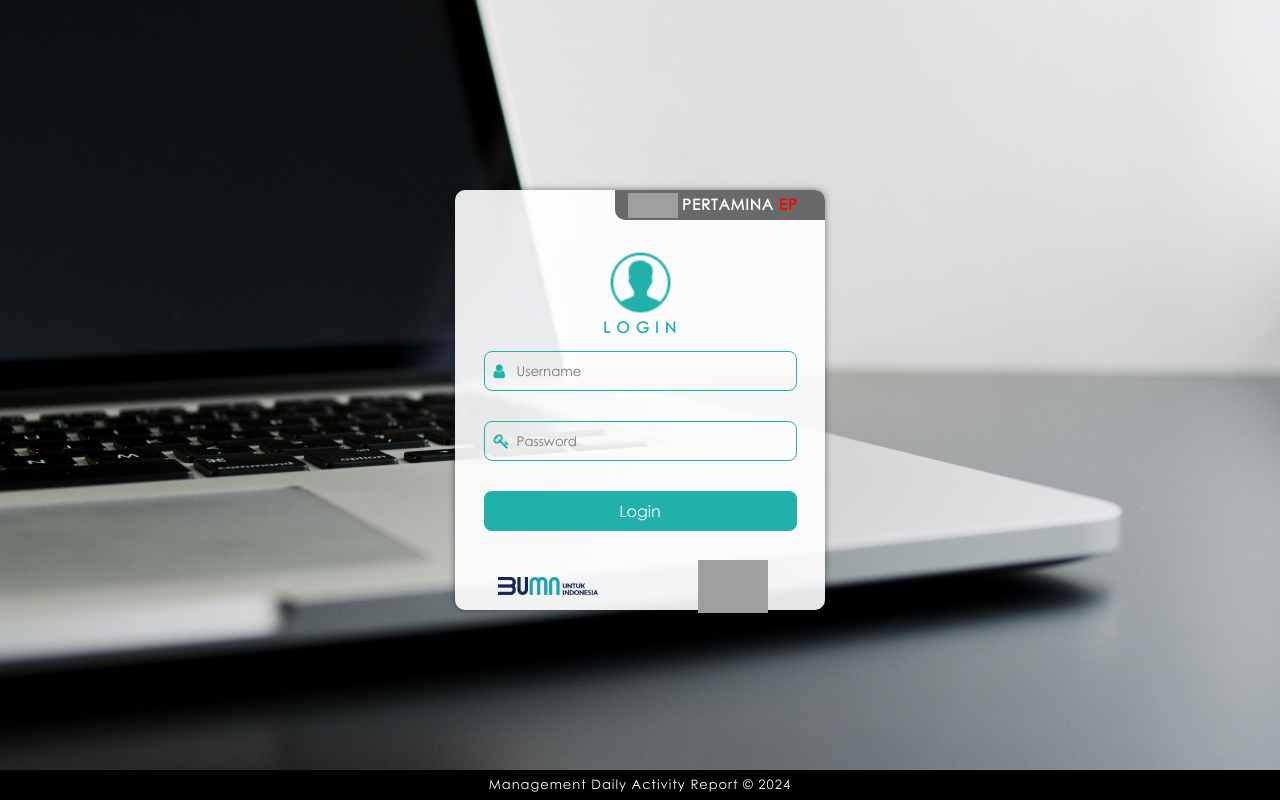
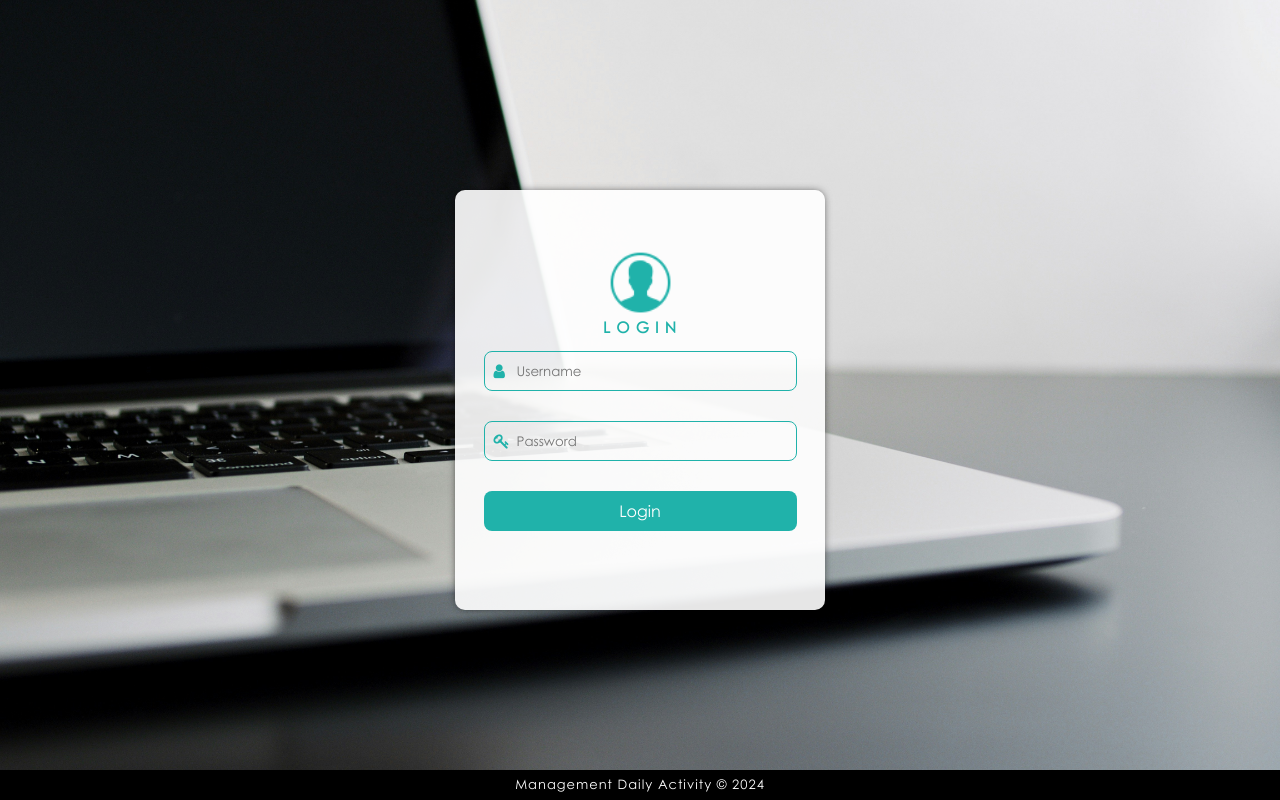
Before and after one commit to dianbny/myActivity, a PHP site: page /pages/_login.php in a window 1280 px wide. Run offline with PHP 8.4, Linux system fonts and the light colour scheme; some libraries are stand-ins or nearby versions; grey boxes are pictures that could not be loaded.

Commit message:
Memperbarui Tampilan Login

```diff
--- a/pages/_login.php
+++ b/pages/_login.php
@@ -3,7 +3,7 @@
 <head>
     <meta charset="UTF-8">
     <meta name="viewport" content="width=device-width, initial-scale=1.0">
-    <link rel="icon" href="assets/images/pertamina.png" type="image/gif">
+    <link rel="icon" href="assets/images/icon.png" type="image/gif">
     <link rel="stylesheet" type="text/css" href="assets/css/_style_login.css">
     <link rel="stylesheet" type="text/css" href="assets/vendors/font-awesome/css/font-awesome.css" />
     <link rel="stylesheet" href="https://cdnjs.cloudflare.com/ajax/libs/animate.css/4.1.1/animate.min.css" />
@@ -13,18 +13,6 @@
 
     <!-- Container -->
     <div class="container animate__animated animate__fadeInDown">
-
-        <!-- Atas/Header Container -->
-        <div class="top">
-            <div class="icon">
-                <img src="assets/images/pertamina.png" alt="Pertamina">
-            </div>
-            <div class="title">
-                PERTAMINA <span style="color:red;">EP</span>
-            </div>
-        </div>
-        <!-- Akhir Atas/Header Container -->
-
 
         <!-- Icon Form Login -->
         <div class="icon-form">
@@ -48,25 +36,13 @@
         </form>
         <!-- Akhir Form Login -->
 
-        <!-- Bawah/Footer Container -->
-        <div class="container-footer">
-            <div>
-                <div class="listImg">
-                    <img src="assets/images/bumn.png" alt="BUMN" style="width:100px;">
-                </div>
-                <div class="listImg">
-                    <img src="assets/images/akhlak.png" alt="Akhlak" style="width:70px;">
-                </div>
-            </div>
-        </div>
-        <!-- Akhir Bawah/Footer Container -->
 
     </div>
     <!-- Akhir Container -->
 
     <!-- Footer Halaman -->
     <div class="footer">
-        Management Daily Activity Report &copy; <?= date('Y'); ?>
+        Management Daily Activity &copy; <?= date('Y'); ?>
     </div>
     <!-- Akhir Footer -->
 
```
